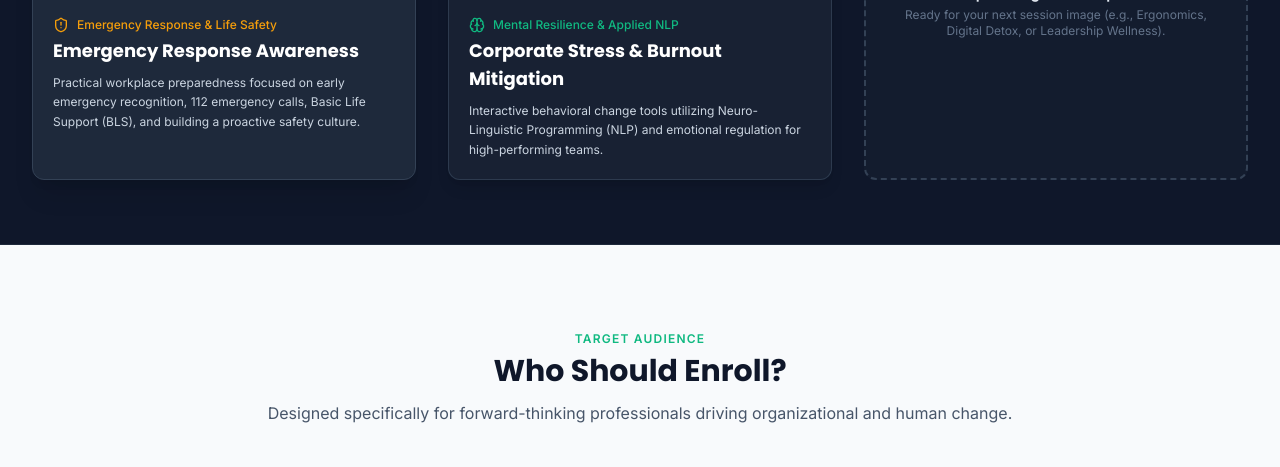
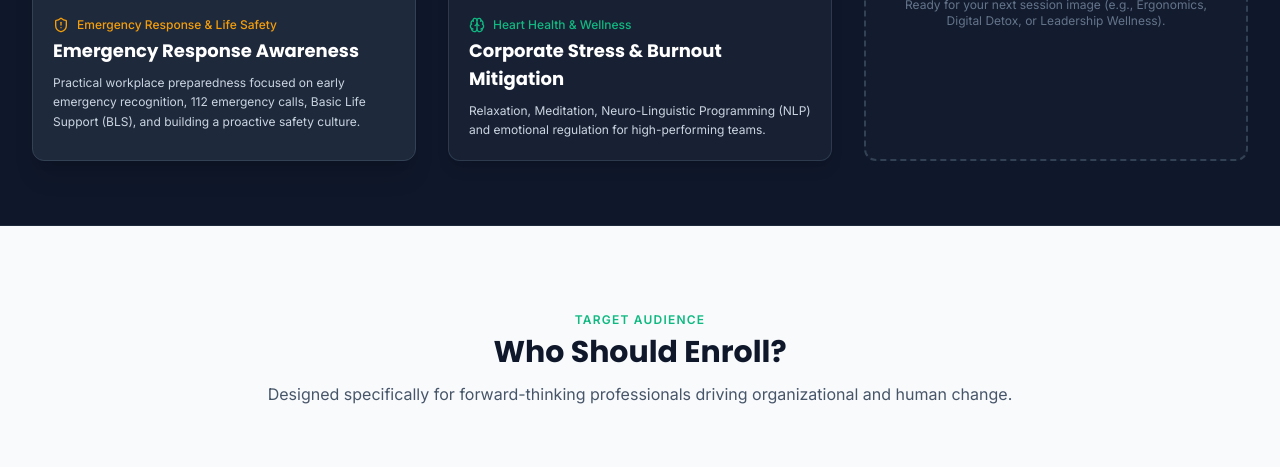
Before and after one commit to Trainer-Ajay/corporate-wellness-academy, a plain HTML site: page index.html in a window 1280 px wide. Shown: the part 1201-1668 px from the top of the page. Drawn offline with nearby package versions, Linux system fonts and the light colour scheme.

Commit message:
Update text for Heart Health and Wellness section

```diff
--- a/index.html
+++ b/index.html
@@ -212,11 +212,11 @@
         <div class="p-5">
           <div class="flex items-center space-x-2 text-xs text-brandEmerald font-medium mb-1">
             <i data-lucide="brain" class="w-4 h-4"></i>
-            <span>Mental Resilience & Applied NLP</span>
+            <span>Heart Health & Wellness</span>
           </div>
           <h3 class="font-poppins font-bold text-lg text-white mb-2">Corporate Stress & Burnout Mitigation</h3>
           <p class="text-xs text-slate-300 leading-relaxed">
-            Interactive behavioral change tools utilizing Neuro-Linguistic Programming (NLP) and emotional regulation for high-performing teams.
+            Relaxation, Meditation, Neuro-Linguistic Programming (NLP) and emotional regulation for high-performing teams.
           </p>
         </div>
       </div>
```
